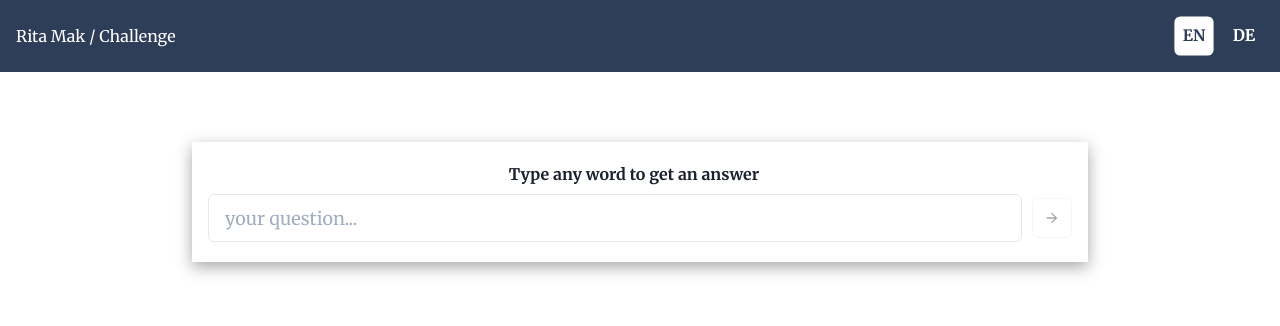
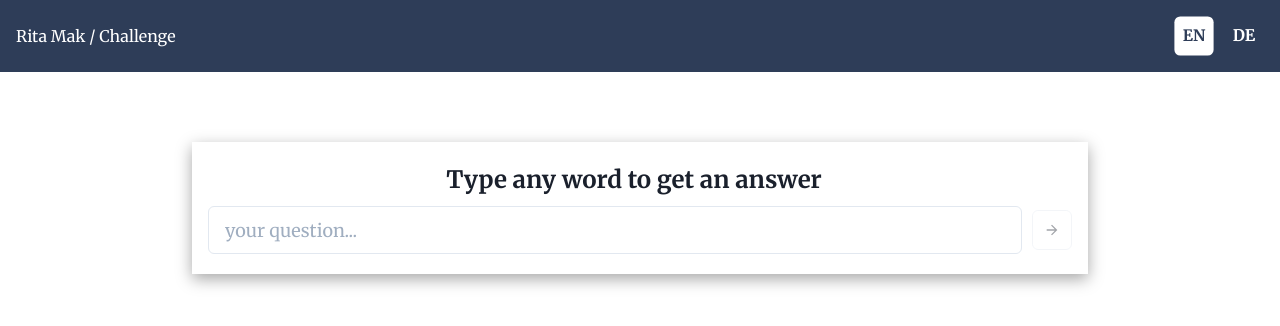
Before and after one commit to ritamak/challenge-two, a Next.js app: page / in a window 1280 px wide. Shown: the top 326 px of the page. Built offline with nearby package versions, Linux system fonts and the light colour scheme.

Commit message:
font-size formLabel

```diff
--- a/styles/Form.module.css
+++ b/styles/Form.module.css
@@ -29,7 +29,7 @@
   flex-direction: row;
   justify-content: center;
   align-items: center;
-  font-size: 1em !important;
+  font-size: 1.5em !important;
 }
 
 .input {
```
